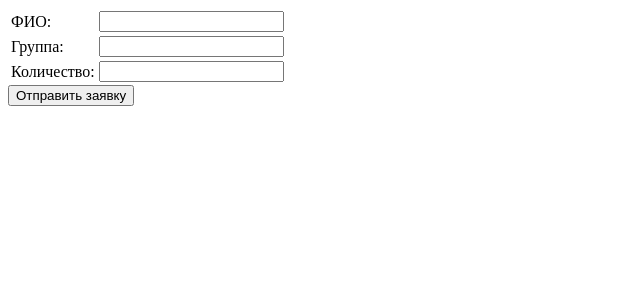
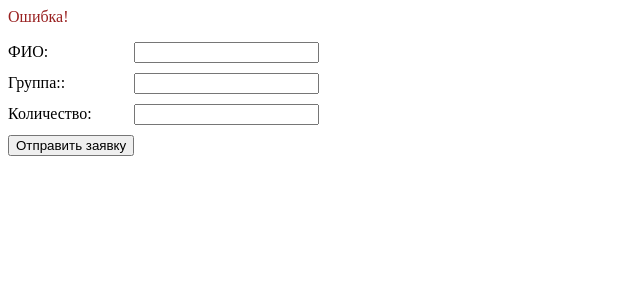
Before and after one commit to Asquardian/TaskSibSutis, a PHP site: the page made by index.php in a window 1280 px wide. Shown: the top 300 px of the page, without its empty margins (0-640 px from the left). Run offline with PHP 8.4, Linux system fonts and the light colour scheme.

Commit message:
Make Post and Get

```diff
--- /dev/null
+++ b/css/style.css
@@ -0,0 +1,20 @@
+form.FormStyle {
+    display: table;
+}
+
+div.InputField {
+    display: table-row;
+}
+
+.Error{
+    color: #992121;
+}
+
+label, input {
+    display: table-cell;
+    margin-bottom: 10px;
+}
+
+label {
+    padding-right: 10px;
+}
--- a/index.php
+++ b/index.php
@@ -1,33 +1,29 @@
 <html>
 
+<head>
+    <link href="/TaskSibSutis/css/style.css" rel="stylesheet" type="text/css">
+    <script src="https://code.jquery.com/jquery-3.6.0.js"></script>
+</head>
+
 <body>
-    <form action="PLACEHOLDER" method="POST">
-        <table>
-            <tr>
-                <td>
-                    <a>ФИО:</a>
-                </td>
-                <td>
-                    <input name="NameOfStudent" type="text"></input>
-                </td>
-            </tr>
-            <tr>
-                <td>
-                    <a>Группа:</a>
-                </td>
-                <td>
-                    <input name="Group" type="text"></input>
-                </td>
-            </tr>
-            <tr>
-                <td>
-                    <a>Количество:</a>
-                </td>
-                <td>
-                    <input name="Amount" type="number"></input>
-                </td>
-            </tr>
-        </table>
+    <?php
+    $temp = false;
+    if(isset($_GET['Error'])){
+        $temp = $_GET['Error'];
+    }
+    if($temp == true){
+        echo '<p class="Error">Ошибка!</p>';
+    }?>
+    <form class="FormStyle" action="sending.php" method="POST">
+        <div class="InputField">
+            <label>ФИО:</label><input name="nameOfStudent" type="text"></input>
+        </div>
+        <div class="InputField">
+            <label>Группа::</label><input name="group" type="text"></input>
+        </div>
+        <div class="InputField">
+            <label>Количество:</label><input name="amount" type="number"></input>
+        </div>
         <button>Отправить заявку</button>
     </form>
 </body>
```
Also changed, not shown: sending.php (added, +29 -0 lines).
